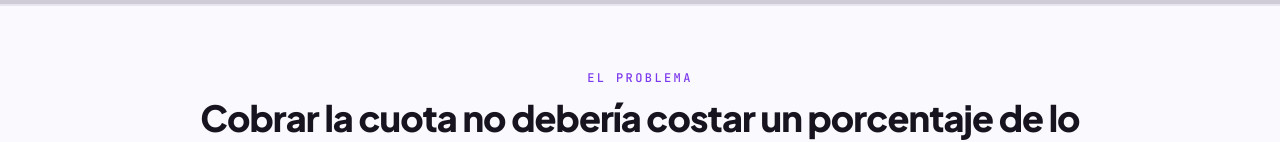
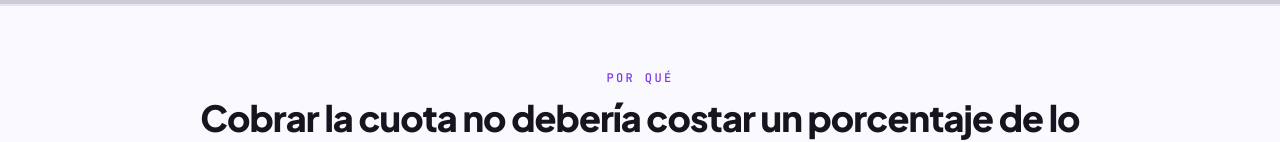
Before and after one commit to DesarrolloWeb-PDL/libres-cobros, a Next.js app: page / in a window 1280 px wide. Shown: the part 1025-1167 px from the top of the page. Built offline with nearby package versions, Linux system fonts and the light colour scheme; no server answers; the database is empty.

Commit message:
fix(landing): rename Problema nav item to Por qué

```diff
--- a/src/app/page.tsx
+++ b/src/app/page.tsx
@@ -183,7 +183,7 @@ export default async function LandingPage() {
           <div className="max-w-4xl mx-auto">
             <div className="text-center mb-12">
               <p className="text-accent font-mono text-xs tracking-[0.2em] uppercase mb-3">
-                El problema
+                Por qué
               </p>
               <h2 className="text-3xl sm:text-4xl font-heading font-extrabold tracking-tight">
                 Cobrar la cuota no debería costar un porcentaje de lo que el club recauda.
--- a/src/components/landing/Header.tsx
+++ b/src/components/landing/Header.tsx
@@ -6,7 +6,7 @@ import { Menu, X } from 'lucide-react';
 import { Logo } from '@/components/Logo';
 
 const navItems = [
-  { label: 'Problema', href: '#problema' },
+  { label: 'Por qué', href: '#problema' },
   { label: 'Cómo funciona', href: '#como-funciona' },
   { label: 'Funciones', href: '#funciones' },
   { label: 'Precios', href: '#precios' },
```
